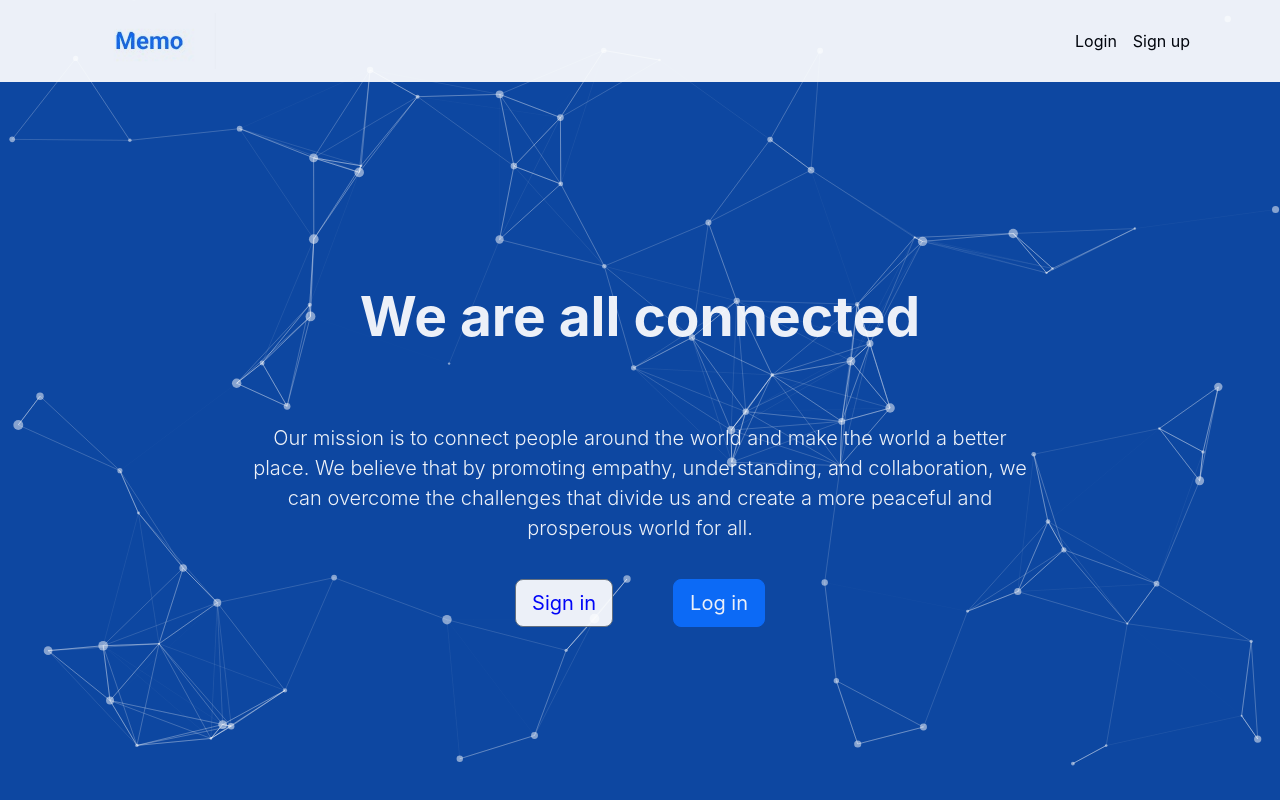
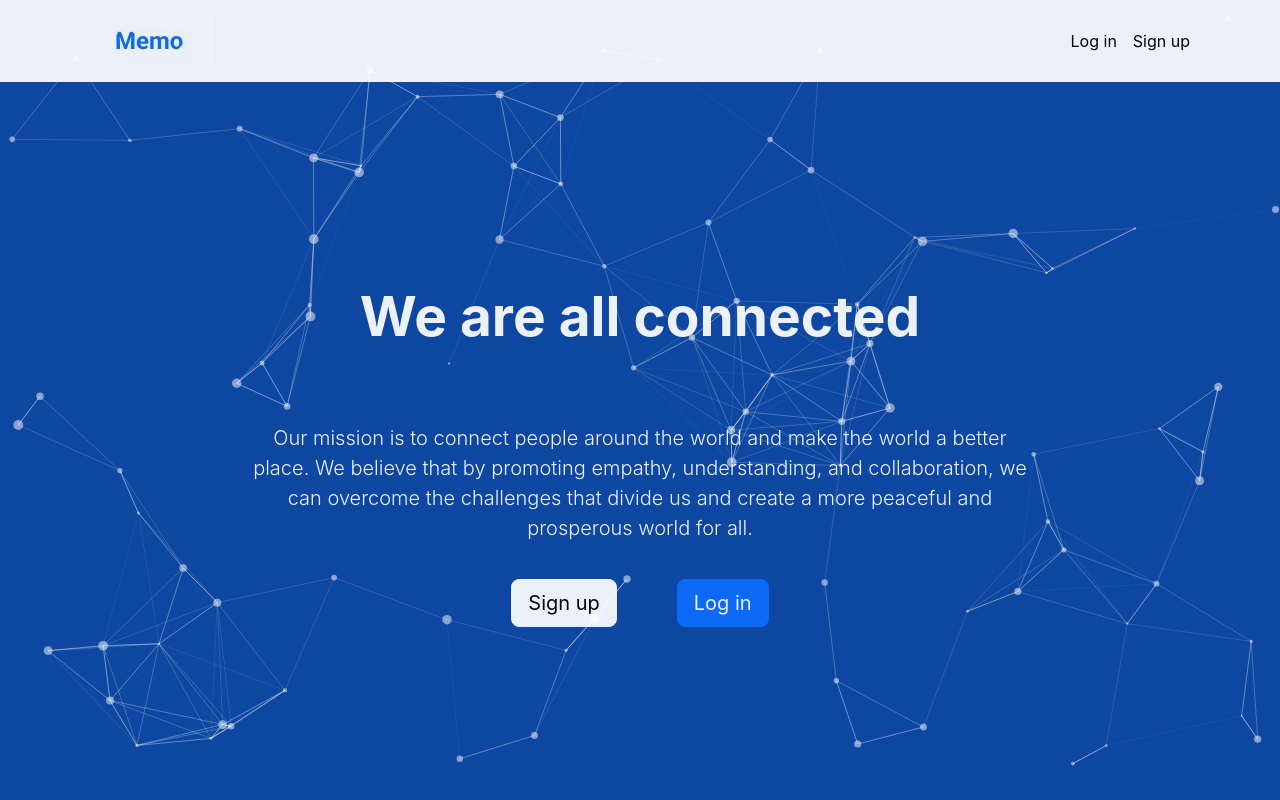
Before and after one commit to RAZVAN24RR/itec2023, a React (Create React App) app in the folder client/: page / in a window 1280 px wide. Shown: the top 800 px of the page. Built offline with nearby package versions, Linux system fonts and the light colour scheme.

Commit message:
asdasfasf

```diff
--- a/client/src/pages/Dashboard/Dashboard.js
+++ b/client/src/pages/Dashboard/Dashboard.js
@@ -156,7 +156,7 @@ function Dashboard({managerName }) {
               <td style={tdStyle}>{employee.startDate}</td>
               <td style={tdStyle}>{employee.timeInCompany}</td>
               <td style={tdStyle}>
-                <a href={`/employees/${employee.id}`} style={buttonStyle}>Edit</a>
+                <a href={`/profile/${employee.id}`} style={buttonStyle}>Edit</a>
             </td>
             </tr>
           ))}
--- a/client/src/pages/PresentationPage/PresPage.js
+++ b/client/src/pages/PresentationPage/PresPage.js
@@ -15,15 +15,15 @@ function PresPage() {
     <>
       {/* Navbar */}
       <Navbar className="navi ">
-        <Container className="text-primary">
+        <Container>
           <Navbar.Brand href="/">
             <img src={logo}></img>
           </Navbar.Brand>
           <Nav className="mr-auto justify-content-betwen text-black ">
             <Nav.Link href="/login" className="text-black">
-              Login
+              Log in
             </Nav.Link>
-            <Nav.Link href="/signup" className="text-black">
+            <Nav.Link href="/signup"  className="text-black" >
               Sign up
             </Nav.Link>
           </Nav>
@@ -62,12 +62,17 @@ function PresPage() {
         </p>
         <Form inline className="d-flex justify-content-center text-center">
           <Button
-            variant="secondary"
+            variant="outline-light"
             size="lg"
             className="mr-5 signin"
             href="/signup"
+            style={
+              {color:"black",
+
+              }
+            }
           >
-            Sign in
+            Sign up
           </Button>
           <Button
             variant="primary"
--- a/client/src/pages/PresentationPage/prespage.css
+++ b/client/src/pages/PresentationPage/prespage.css
@@ -12,3 +12,6 @@
 .login{
     margin-left: 30px;
 }
+.negru{
+    color: #000000 !important;
+}
```
